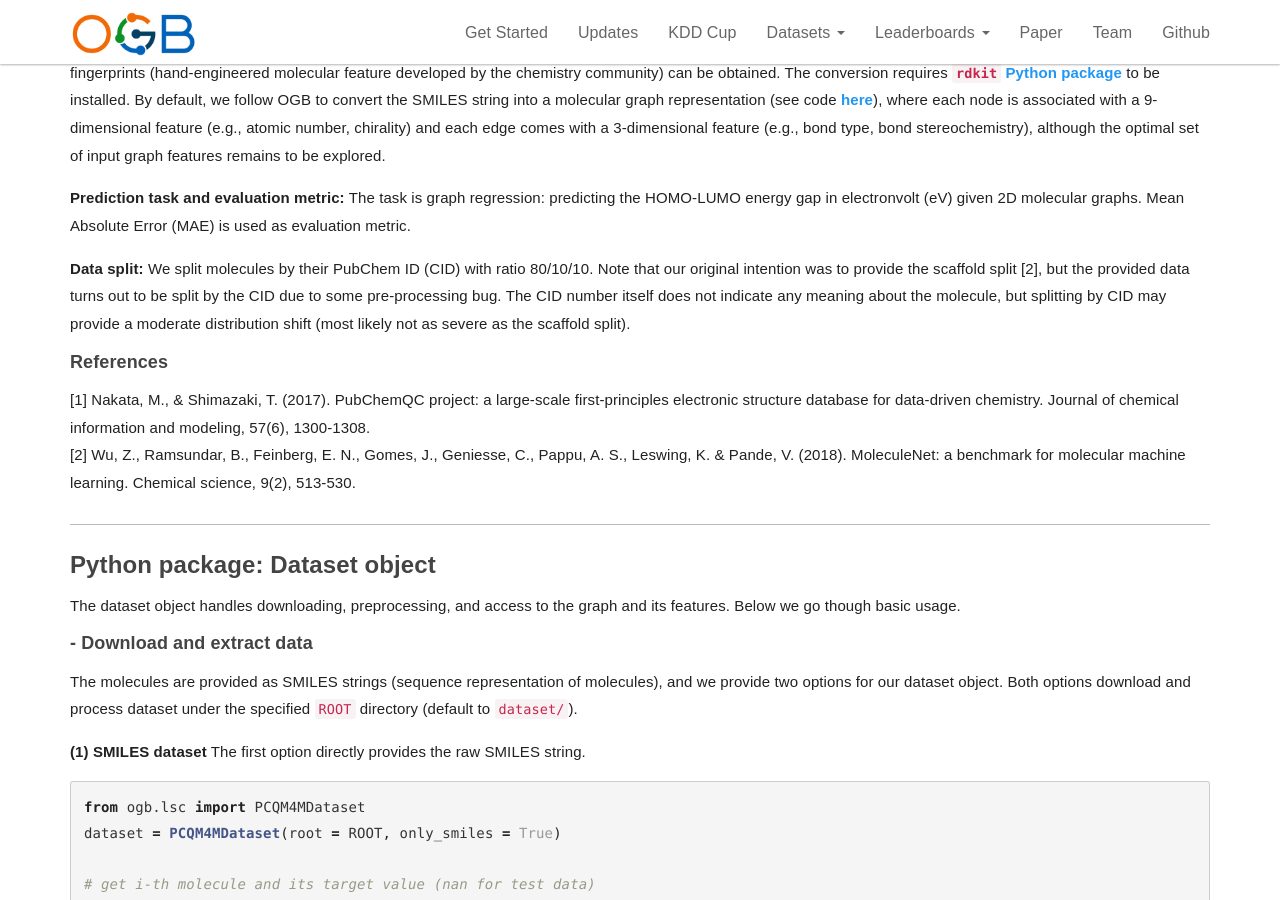
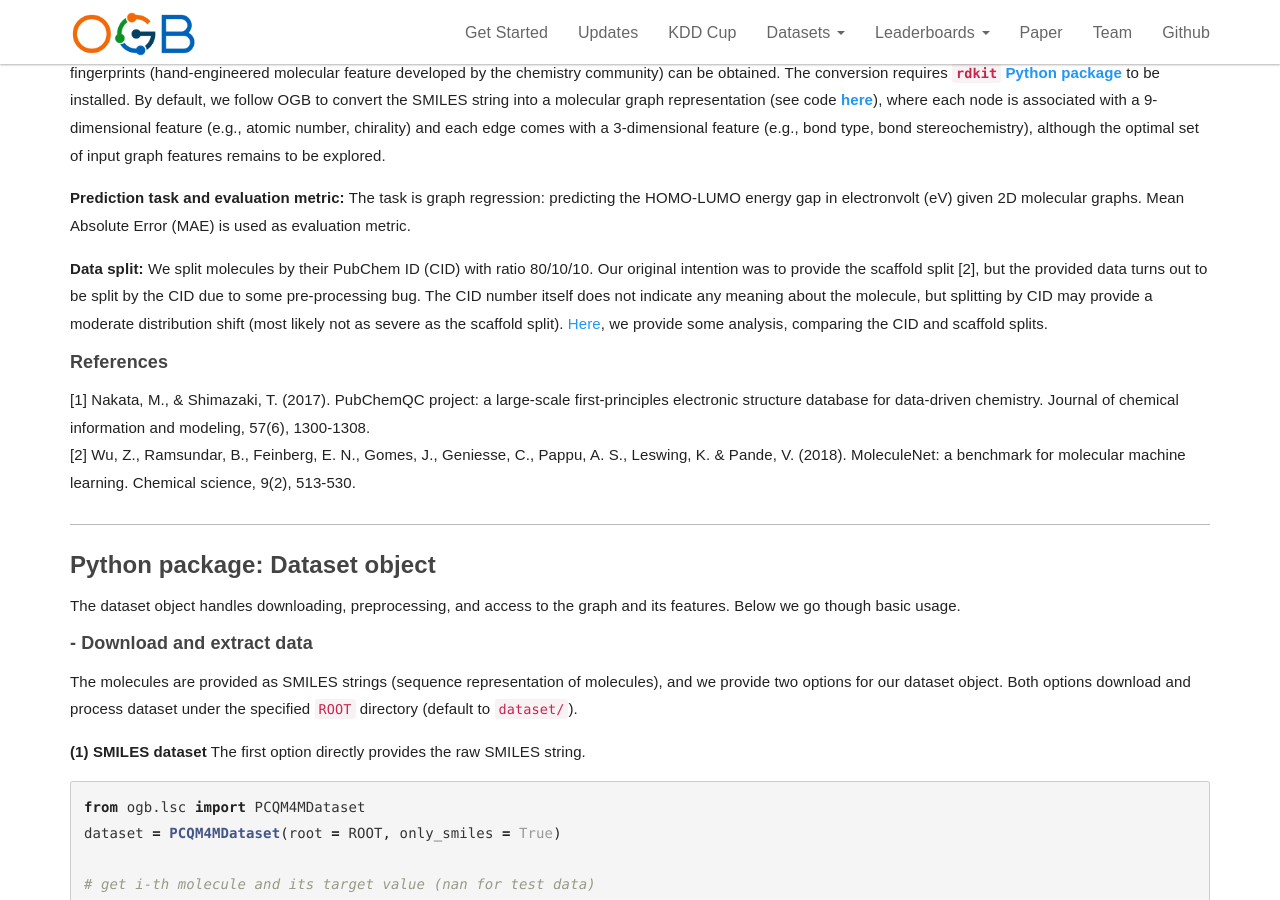
Before and after one commit to snap-stanford/ogb-web, a Jekyll site: the page built from _docs/kddcup2021/pcqm4m.md, in a window 1280 px wide and 900 px high, scrolled down 1011 px. Built offline with Jekyll 4.4.1, drawn with Linux system fonts in a browser that asks for light colours.

Commit message:
add link to discussion

```diff
--- a/_docs/kddcup2021/pcqm4m.md
+++ b/_docs/kddcup2021/pcqm4m.md
@@ -39,8 +39,8 @@ The task is graph regression: predicting the HOMO-LUMO energy gap in electronvol
 
 **Data split:**
 We split molecules by their PubChem ID (CID) with ratio 80/10/10.
-Note that our original intention was to provide the scaffold split [2], but the provided data turns out to be split by the CID due to some pre-processing bug.
-The CID number itself does not indicate any meaning about the molecule, but splitting by CID may provide a moderate distribution shift (most likely not as severe as the scaffold split).
+Our original intention was to provide the scaffold split [2], but the provided data turns out to be split by the CID due to some pre-processing bug.
+The CID number itself does not indicate any meaning about the molecule, but splitting by CID may provide a moderate distribution shift (most likely not as severe as the scaffold split). [Here](https://github.com/snap-stanford/ogb/discussions/162#discussioncomment-637529), we provide some analysis, comparing the CID and scaffold splits.
 <!-- Specifically, we split the molecules based on their 2D structural frameworks, resulting in validation and test molecules that are structurally very different from training ones.
 Prediction over out-of-distribution molecular structure is commonplace in ML-based virtual screening. This is because training molecules represent an extremely tiny and biased subset of the entire chemical space (estimated to be around 10^60 molecules), to which fast ML models are applied for virtual screening. -->
 
```
